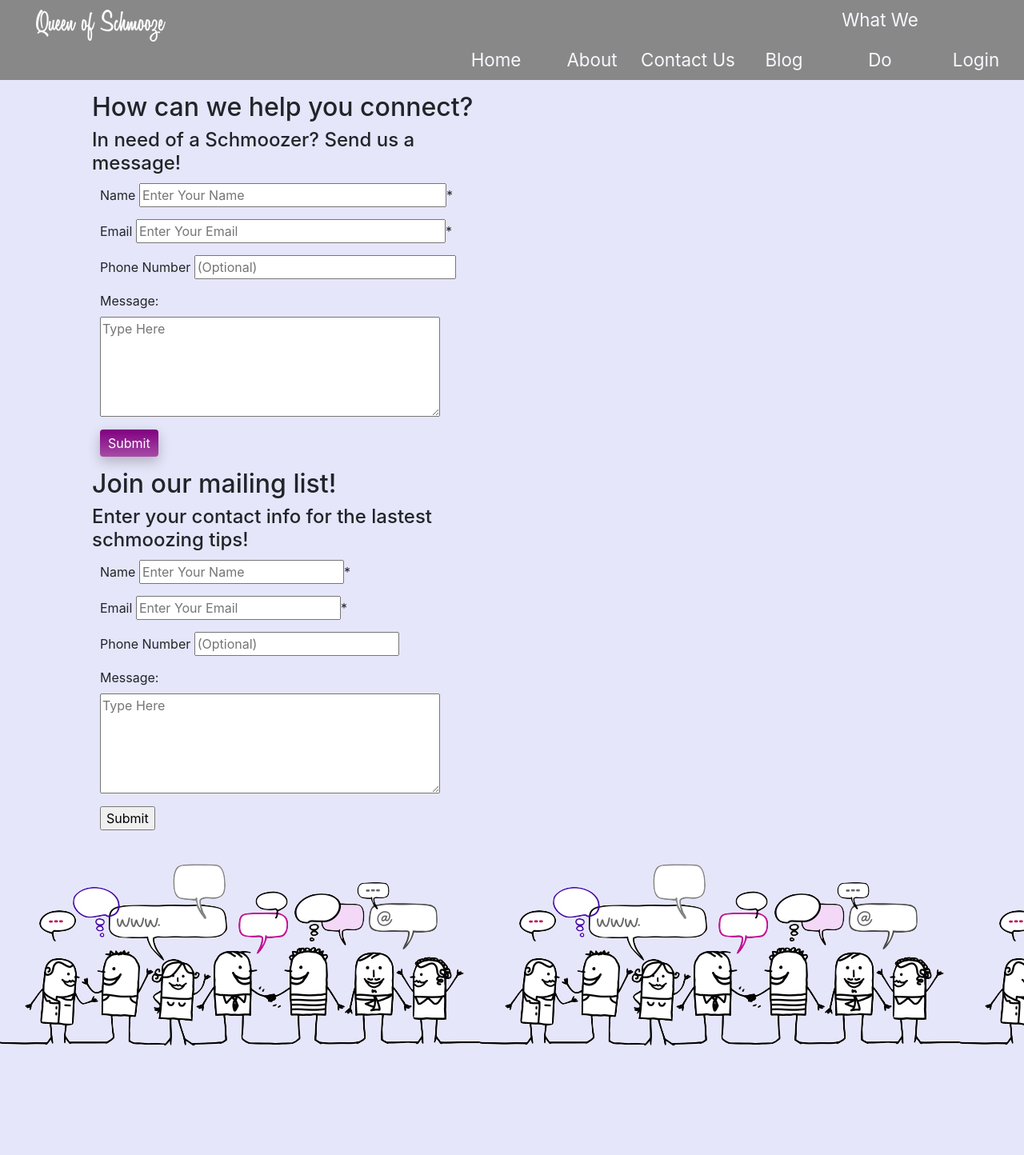
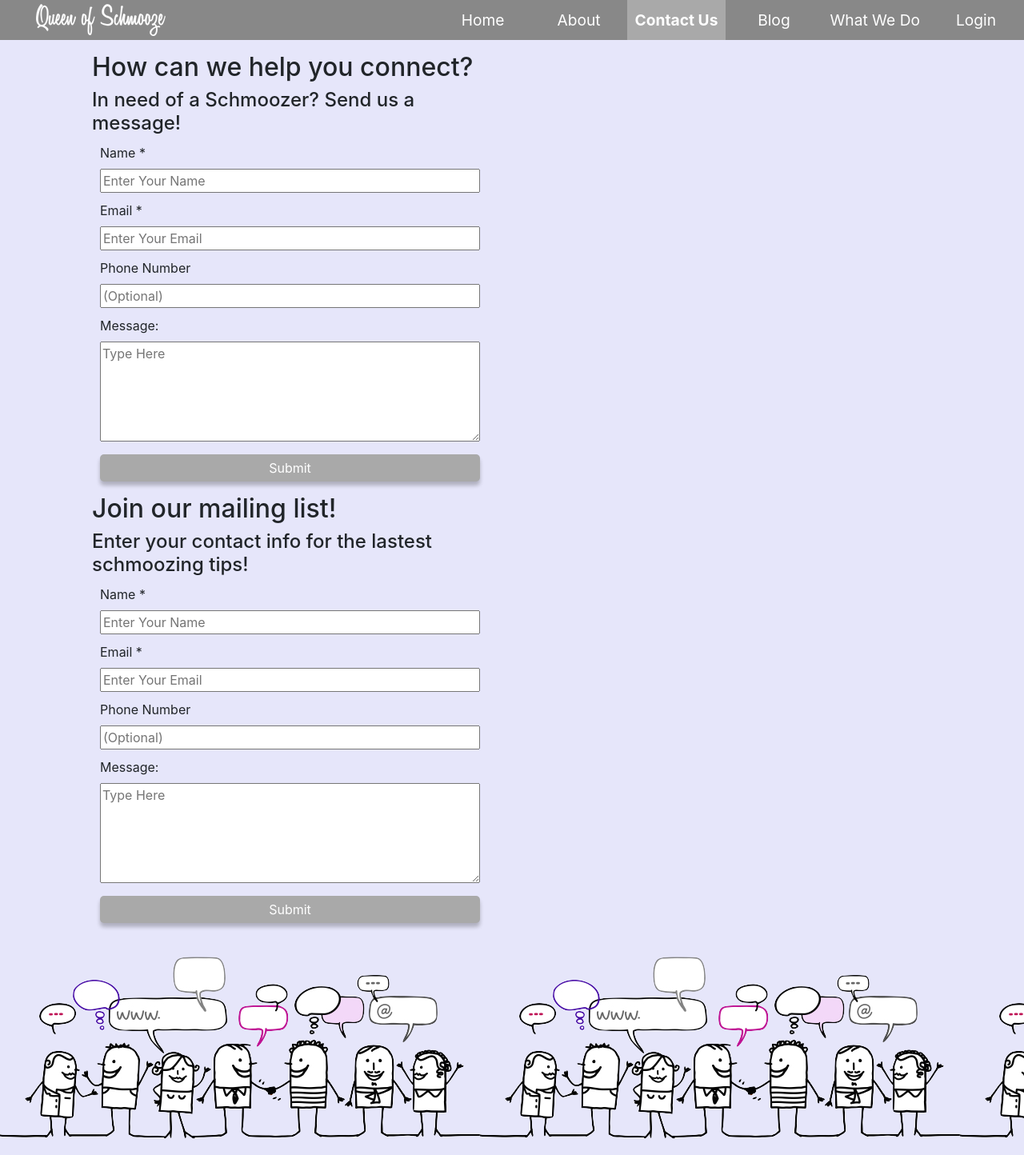
Before and after one commit to jmassarani/2300Final, a PHP site: page /contact.php in a window 1280 px wide. Shown: the whole page at 80% size. Before the commit the page ends 1308 px from the top, so only its background shows below. Run offline with PHP 8.4, Linux system fonts and the light colour scheme; some libraries are stand-ins or nearby versions.

Commit message:
navbar fixes

```diff
--- a/contact.php
+++ b/contact.php
@@ -19,7 +19,7 @@
     <body class = "contact">
         <?php
             global $current_page;
-            $current_page = "Contact";
+            $current_page = "Contact Us";
             include "includes/nav.php"
         ?>
         <div class="container">
@@ -28,12 +28,12 @@
                 <h2>How can we help you connect?</h2>
                 <h4>In need of a Schmoozer? Send us a message!</h4>
                 <div class="field">
-                    <label>Name</label>
-                    <input name="name" id="name_field" placeholder="Enter Your Name" required>*
+                    <label>Name *</label>
+                    <input name="name" id="name_field" placeholder="Enter Your Name" required>
                 </div>
                 <div class="field">
-                    <label>Email</label>
-                    <input name="email" id="email_field" type="email" placeholder="Enter Your Email" required>*
+                    <label>Email *</label>
+                    <input name="email" id="email_field" type="email" placeholder="Enter Your Email" required>
                 </div>
                 <div class="field">
                     <label>Phone Number</label>
@@ -46,7 +46,7 @@
                 </div>
                 <div class="field">
 
-                <input id="submit" name="submit" type="submit" value="Submit">
+                <input id="submit" class="button" name="submit" type="submit" value="Submit">
                 </div>
             </form>
 
@@ -85,12 +85,12 @@
                 <h2>Join our mailing list!</h2>
                 <h4>Enter your contact info for the lastest schmoozing tips!</h4>
                 <div class="field">
-                    <label>Name</label>
-                    <input name="name" id="list_name_field" placeholder="Enter Your Name" required>*
+                    <label>Name *</label>
+                    <input name="name" id="list_name_field" placeholder="Enter Your Name" required>
                 </div>
                 <div class="field">
-                    <label>Email</label>
-                    <input name="email" id="list_email_field" type="email" placeholder="Enter Your Email" required>*
+                    <label>Email *</label>
+                    <input name="email" id="list_email_field" type="email" placeholder="Enter Your Email" required>
                 </div>
                 <div class="field">
                     <label>Phone Number</label>
@@ -98,12 +98,11 @@
                 </div>
                 <div class="field">
                     <label>Message:</label>
-                    <br>
                     <textarea name="message" placeholder="Type Here" required></textarea>
                 </div>
                 <div class="field">
 
-                <input id="list_submit" name="submit" type="submit" value="Submit">
+                <input id="list_submit" class="button" name="submit" type="submit" value="Submit">
                 </div>
             </form>
             </div> <!-- end of second form -->
--- a/includes/header.php
+++ b/includes/header.php
@@ -1,6 +1,6 @@
 <link rel="stylesheet" type="text/css" href="styles/nav.css">
 <meta name="viewport" content="initial-scale=1.0">
 <link href = "https://d1b10bmlvqabco.cloudfront.net/attach/iy7lf5qn2hw6nz/hz6yrg3d32t1gb/j1rydk69e6fa/bootstrap.min.css" rel = "stylesheet">
-<script src="js/navbar.js"></script>
+<!--<script src="js/navbar.js"></script>-->
 <script src="//code.jquery.com/jquery-1.12.0.min.js"></script>
 <link rel="stylesheet" type="text/css" href="styles/style.css">
--- a/includes/nav.php
+++ b/includes/nav.php
@@ -1,5 +1,5 @@
 <!--<script src="../js/navbar.js"></script>-->
-<nav id="nav_bar">
+<nav id="nav_bar" class="navbar-fixed">
     <ul>
         <li><img src="images/header-white.png" id="header_image" alt="Logo"></li>
         <?php
@@ -24,40 +24,6 @@
             foreach($nav_items as $title=>$link) {
                 printLink ($title, $link);
             }
-            // Blog: Show add new post page if admin login
-//            if (isset($_SESSION['logged_user_by_sql'])) {
-//                $stmt = $mysqli->stmt_init();
-//                $stmt->prepare("SELECT * FROM users WHERE username=?"); $stmt->bind_param('s', $post_username);
-//                $stmt->execute();
-//                $result=$stmt->get_result();
-//
-//                if ($result && $result->num_rows == 1) {
-//                    $row = $result->fetch_assoc();
-//                    $db_hash_password = $row['hashpassword'];
-//
-//                    if( password_verify( $post_password, $db_hash_password ) ) {
-//                        $db_username = $row['username'];
-//                        $_SESSION['logged_user_by_sql'] = $db_username;
-//
-//                    }
-////                echo "<li><a class='logout_button";
-////                if ($GLOBALS["current_page"] == 'Logout') {
-////                    echo " active";
-////                }
-////                echo "' href='logout.php'>Logout</a></li>";
-//            } else {
-////                echo "<li><a class='login_button";
-////                if ($GLOBALS["current_page"] == 'Login') {
-////                    echo " active";
-////                }
-////                echo "' href='login.php'>Login</a></li>";
-//            }
-            // More: Dropdown Menu
-//            print ("<li class='dropdown");
-//            if ($GLOBALS["current_page"] == 'What is Schmooze?') {
-//                echo " active";
-//            }
-//            print ("'>More</a><div class='dropdown-content'><a href='more.php'>What is Schmooze?</a></div></li>");
             // Login/Logout Navigation
             if (isset($_SESSION['logged_user_by_sql'])) {
                 echo "<li><a class='logout_button";
--- a/logout.php
+++ b/logout.php
@@ -22,7 +22,7 @@
         <div class="container log_out">
             <form method="post">
                 <p>Already signed in, want to log out?</p>
-                <input type="submit" name="logout" value="Log Out">
+                <input type="submit" class="button" name="logout" value="Log Out">
             </form>
             <?php
                 if (isset($_POST['logout'])) {
--- a/more.php
+++ b/more.php
@@ -16,7 +16,7 @@
 	<body>
         <?php
             global $current_page;
-            $current_page = "What is Schmooze?";
+            $current_page = "What We Do";
             include "includes/nav.php"
         ?>
         <div class="container">
--- a/styles/form.css
+++ b/styles/form.css
@@ -14,10 +14,11 @@ form {
 }
 
 textarea {
-    width: 425px;
+    width: 100%;
     height: 125px;
 }
 
+/*
 #name_field {
     width: 384px;
 }
@@ -29,15 +30,18 @@ textarea {
 #phone_field {
     width: 327px;
 }
+*/
 
-#submit {
-    background: linear-gradient(#800080, #a64ca6);
+.field input {
+    width: 100%;
+}
+
+.button {
+    background: #a9a9a9;
     color: #fff;
     border: none;
-    padding-left: 10px;
-    padding-right: 10px;
-    padding-top: 5px;
-    padding-bottom: 5px;
-    border-radius: 4px;
-    box-shadow: 0 6px 16px 0 rgba(0,0,0,0.24);
+    padding: 5px 10px;
+    border-radius: 5px;
+    box-shadow: 0 5px 5px 0 rgba(0,0,0,0.24);
+
 }
--- a/styles/home.css
+++ b/styles/home.css
@@ -22,6 +22,7 @@
     height: 100vh;
 }
 
+/*
 @media screen and (max-width: 699px) {
     .container {
         display: block;
@@ -29,4 +30,4 @@
     .home {
         max-width: 100%;
     }
-}
+}*/
--- a/styles/nav.css
+++ b/styles/nav.css
@@ -14,36 +14,27 @@ nav ul {
     background-color: #888;
     text-align: right;
     margin: 0;
-/*    border-color: orchid;*/
-/*    border-bottom-style: outset;*/
-/*    border-top-style: inset;*/
 }
 
-nav ul > :first-child {
+nav ul li:first-child {
+    display: flex;
     float: left;
     clear: both;
     padding: 5px;
 }
 
-nav li {
-    font-size: 1.2em;
-    line-height: 40px;
-    height: 40px;
-    border-bottom: 1px solid #888;
-    text-align: center;
-}
-
 nav a, nav .dropdown {
     text-decoration: none;
-    color: #f8f8ff;
+    color: #fff;
     display: block;
     transition: .3s background-color;
+    padding: 0 10px;
 }
 
 nav a:hover, nav a:focus, nav .dropdown:hover, nav .dropdown:focus {
     text-decoration: none;
     font-weight: bold;
-    color: #f8f8ff;
+    color: #fff;
     background-color: #a9a9a9;
 }
 
@@ -51,17 +42,18 @@ nav a.active, nav .dropdown.active {
     text-decoration: none;
     font-weight: bold;
     background-color: #a9a9a9;
-    color: #f8f8ff;
+    color: #fff;
     cursor: default;
 }
 
 
 nav li {
-    width: 120px;
+    min-width: 120px;
     border-bottom: none;
-    height: 50px;
+    min-height: 50px;
     line-height: 50px;
-    font-size: 1.4em;
+    font-size: 1.2em;
+    text-align: center;
 }
 
 
@@ -88,7 +80,6 @@ li.dropdown {
     min-width: 160px;
     box-shadow: 0px 8px 16px 0px rgba(0,0,0,0.2);
     z-index: 1;
-/*    border-top: inset orchid;*/
 }
 
 .dropdown-content a {
@@ -100,12 +91,18 @@ li.dropdown {
     font-size: .75em;
 }
 
-/*
-.dropdown-content a:hover {
-    background-color: #888;
-}
-*/
-
 .dropdown:hover .dropdown-content {
     display: block;
 }
+
+
+@media screen and (max-width: 600px){
+    nav li, nav ul li:first-child {
+        display: inline-block;
+        width: 100%;
+    }
+
+    nav ul {
+        padding: 0;
+    }
+}
--- a/styles/style.css
+++ b/styles/style.css
@@ -7,6 +7,7 @@ footer {
     width: 100%;
     height: 275px;
     background-image:url(../images/networking.png);
+    /*    image found on: https://blog.goldenkey.org/2016/10/11/networking-your-way-to-the-top-five-keys-to-success/*/
 }
 
 html {
@@ -28,5 +29,6 @@ a:hover, a:focus {
 }
 
 .container {
-  flex: 1;
+    flex: 1;
+    margin-top: 50px;
 }
```
Also changed, not shown: login.php (+8 -4 lines), images/slideshow/networking2.jpg (added), styles/login.css (renamed from login.css), 2 other files.
